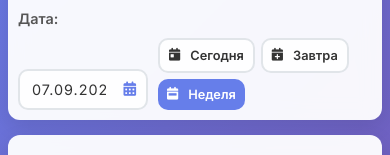
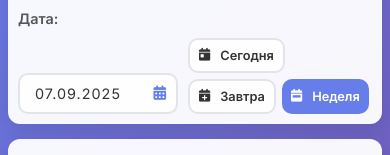
Before and after one commit to romashevao/raspisanie, a website: page index.html in a window 390 px wide. Shown: the part 190-345 px from the top of the page. Drawn offline with Linux system fonts and the light colour scheme.

Commit message:
ui(date): widen date input and padding for icon

```diff
--- a/styles.css
+++ b/styles.css
@@ -219,7 +219,7 @@ body {
     position: relative;
     display: flex;
     align-items: center;
-    max-width: 160px;
+    max-width: 200px;
 }
 
 .date-input {
@@ -227,7 +227,7 @@ body {
     text-align: center;
     font-family: inherit;
     letter-spacing: 1px;
-    padding-right: 40px;
+    padding-right: 52px; /* больше места под иконку */
 }
 
 /* Ряд: поле даты + кнопки вплотную */
@@ -733,7 +733,7 @@ body {
         font-size: 0.8rem;
     }
 
-    .date-input-wrapper { max-width: 140px; }
+    .date-input-wrapper { max-width: 180px; }
     .date-actions { gap: 6px; }
     .date-actions .btn { padding: 8px 9px; }
 
@@ -829,7 +829,7 @@ body {
         font-size: 0.75rem;
     }
 
-    .date-input-wrapper { max-width: 130px; }
+    .date-input-wrapper { max-width: 160px; }
     .date-actions { gap: 6px; flex-wrap: wrap; }
 }
 
@@ -872,7 +872,7 @@ body {
         max-width: 150px;
     }
 
-    .date-input-wrapper { max-width: 120px; }
+    .date-input-wrapper { max-width: 150px; }
 }
 
 /* Loading animation */
```
